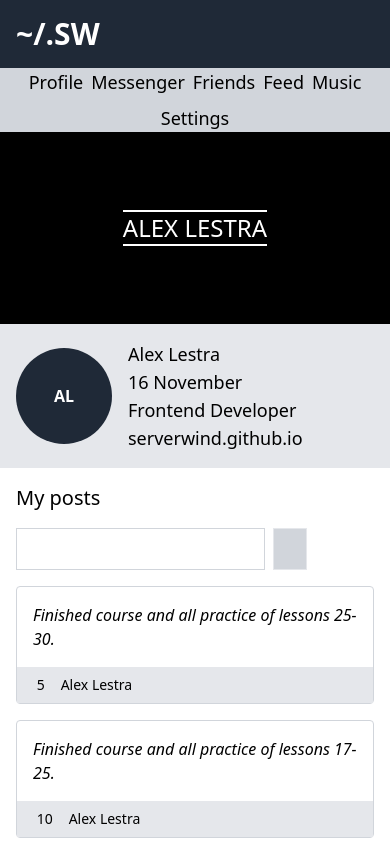
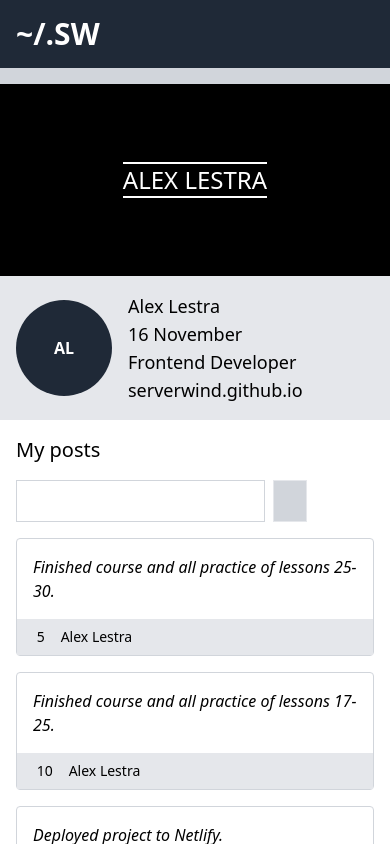
Before and after one commit to serverwind/social-react, a React (Vite) app: page / in a window 390 px wide. Shown: the top 844 px of the page. Built offline with nearby package versions, Linux system fonts and the light colour scheme; a web font is replaced by a local one.

Commit message:
Icons on mobile devices

```diff
--- a/src/components/Navigation/Links/Link/Link.jsx
+++ b/src/components/Navigation/Links/Link/Link.jsx
@@ -2,8 +2,8 @@ import { NavLink } from "react-router-dom";
 
 function Link({ active, link, name, icon }) {
   return (
-    <li className="text-lg">
-       <span className={icon}></span> <NavLink className={active} to={link}>{name}</NavLink>
+    <li className="text-3xl py-2 px-1 sm:p-0 sm:text-lg">
+       <NavLink className={active} to={link}><span className={icon}></span><span className="hidden sm:inline"> {name}</span></NavLink>
       </li>
   )
 }
--- a/src/output.css
+++ b/src/output.css
@@ -581,6 +581,10 @@ video {
   display: grid;
 }
 
+.hidden {
+  display: none;
+}
+
 .h-24 {
   height: 6rem;
 }
@@ -705,6 +709,11 @@ video {
   padding-bottom: 1rem;
 }
 
+.px-1 {
+  padding-left: 0.25rem;
+  padding-right: 0.25rem;
+}
+
 .text-center {
   text-align: center;
 }
@@ -732,6 +741,11 @@ video {
 .text-xl {
   font-size: 1.25rem;
   line-height: 1.75rem;
+}
+
+.text-4xl {
+  font-size: 2.25rem;
+  line-height: 2.5rem;
 }
 
 .font-bold {
@@ -786,6 +800,10 @@ video {
     position: relative;
   }
 
+  .sm\:inline {
+    display: inline;
+  }
+
   .sm\:h-screen {
     height: 100vh;
   }
@@ -805,4 +823,18 @@ video {
   .sm\:p-4 {
     padding: 1rem;
   }
+
+  .sm\:p-0 {
+    padding: 0px;
+  }
+
+  .sm\:py-0 {
+    padding-top: 0px;
+    padding-bottom: 0px;
+  }
+
+  .sm\:text-lg {
+    font-size: 1.125rem;
+    line-height: 1.75rem;
+  }
 }
```
